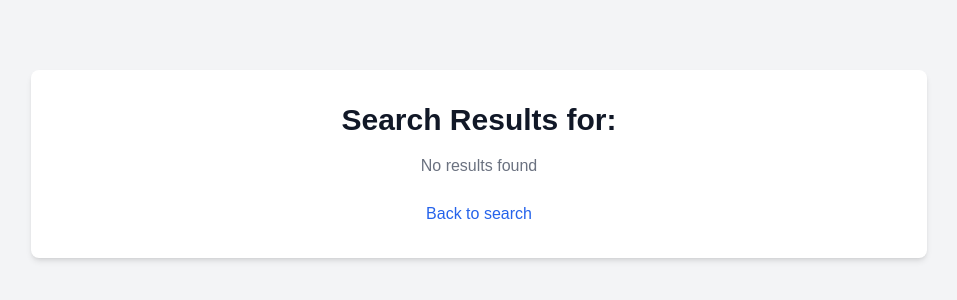
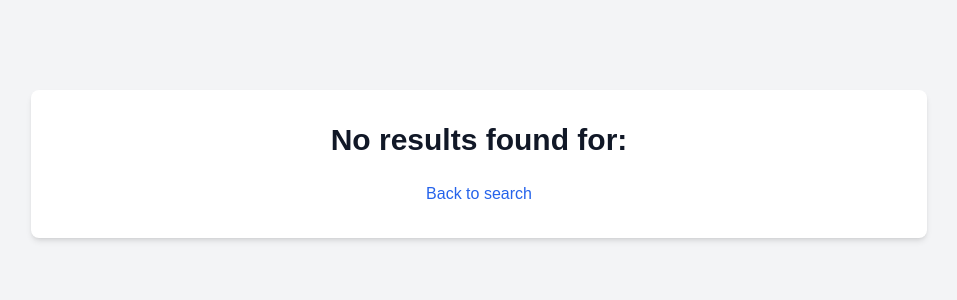
Before and after one commit to ccrawford4/search-app, a Next.js app in the folder app/: page /results in a window 1280 px wide. Shown: the part 236-536 px from the top of the page, without its empty margins (161-1118 px from the left). Built offline with nearby package versions, Linux system fonts and the light colour scheme.

Commit message:
updated design

```diff
--- a/app/src/app/components/ResultTable.tsx
+++ b/app/src/app/components/ResultTable.tsx
@@ -6,7 +6,7 @@ interface ResultTableProps {
 
 export default function ResultTable(props: ResultTableProps) {
     if (!props || !props.hits || props.hits.length === 0) {
-        return <div className="text-center text-gray-500">No results found</div>;
+        return <div></div>
     }
 
     return (
--- a/app/src/app/page.tsx
+++ b/app/src/app/page.tsx
@@ -1,6 +1,6 @@
 "use client";
 
-import RingLoader from 'react-spinners/RingLoader';
+import ScaleLoader from 'react-spinners/ScaleLoader';
 import React, {useContext, useState} from "react";
 import Search from './components/Search';
 import { getResults } from './api/search';
@@ -29,10 +29,10 @@ export default function Home() {
   }
 
   return (
-    <div className="h-screen flex items-center justify-center bg-gray-100">
+    <div className="bg-cover bg-[url('../../public/images/sf.png')] h-screen flex items-center justify-center bg-gray-100">
         {isLoading && (
             <div className="absolute inset-0 flex items-center justify-center bg-gray-100 bg-opacity-50 z-50">
-                <RingLoader color="blue" />
+                <ScaleLoader color="#0eade8" />
             </div>
         )}
         <div className="relative text-center p-8 bg-white shadow-lg rounded-xl max-w-lg w-full">
--- a/app/src/app/results/page.tsx
+++ b/app/src/app/results/page.tsx
@@ -12,11 +12,10 @@ export default function SearchResults() {
         <div className="flex flex-col items-center justify-center min-h-screen bg-gray-100 text-gray-900">
             <div className="bg-white shadow-md rounded-lg p-8 max-w-4xl w-full">
                 <h1 className="text-3xl font-semibold mb-4 text-center">
-                    Search Results for: <span className="text-blue-600">{AppContext.searchQuery}</span>
+                    {AppContext.results && AppContext.results.length > 0 ? "Search Results " : "No results found "}
+                    for: <span className="text-blue-600">{AppContext.searchQuery}</span>
                 </h1>
-
                 <ResultTable hits={AppContext.results} />
-
                 <div className="mt-6 text-center">
                     <Link className="text-blue-600 hover:underline" href="/">
                         Back to search
```
Also changed, not shown: app/public/images/sf.png (added).
